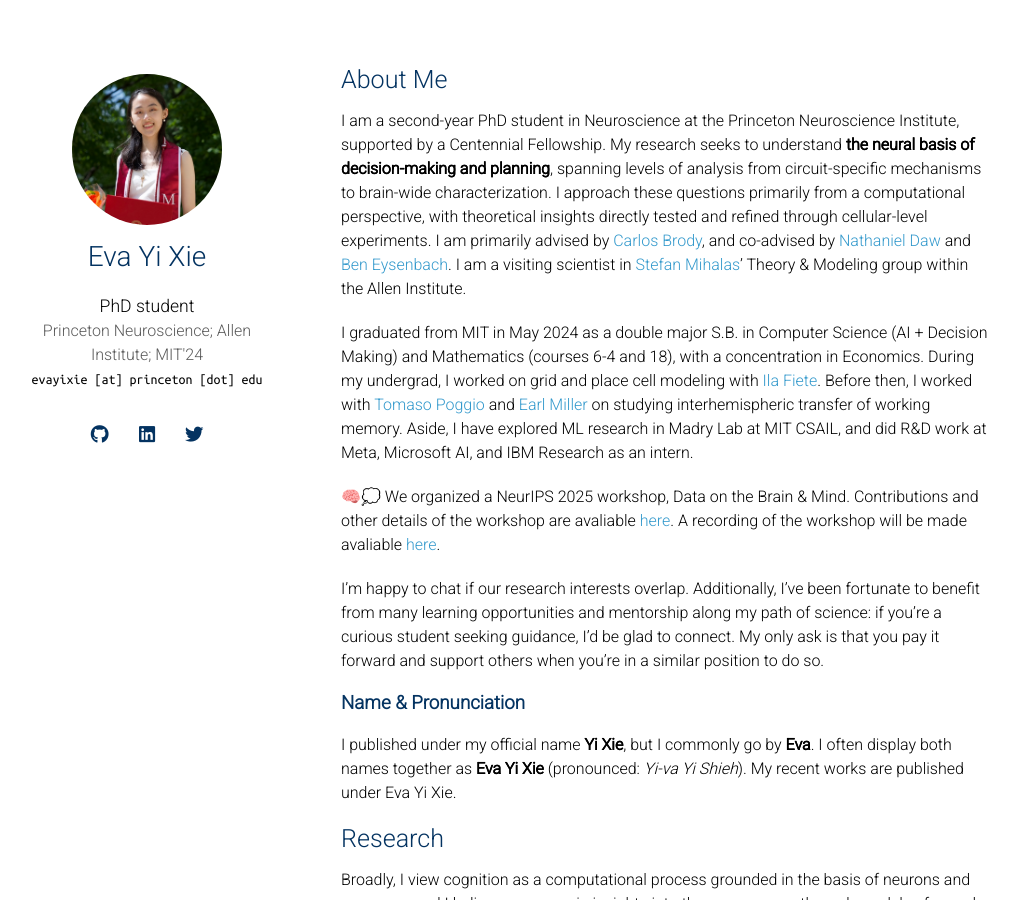
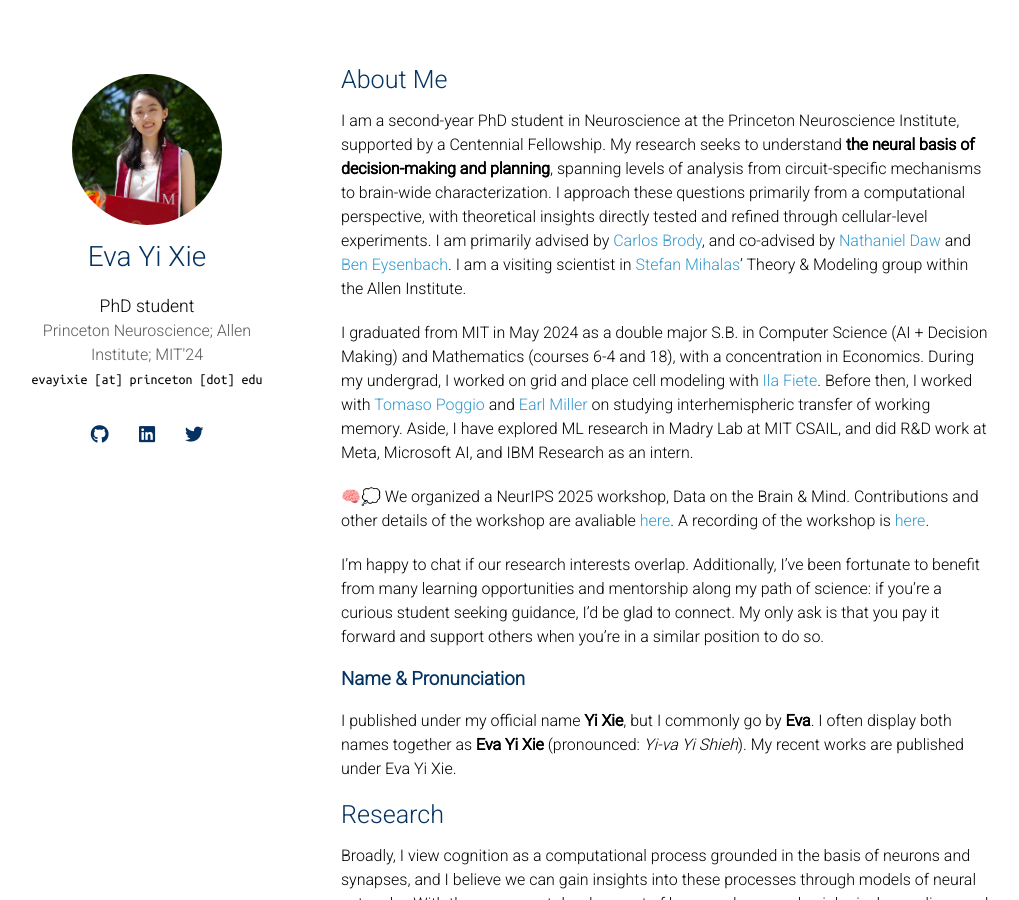
Before and after one commit to minzsiure/minzsiure.github.io, a Jekyll site: the page built from index.md, in a window 1280 px wide and 900 px high. Shown: the whole window, without its empty margins (129-1148 px from the left). Built offline with Jekyll 4.4.1, drawn with Linux system fonts in a browser that asks for light colours; nearby versions of some CDN libraries; a style sheet for code colours, icons or effects is not loaded; our own code applies the rules of GitHub Pages for plain Markdown files.

Commit message:
recording link

```diff
--- a/index.md
+++ b/index.md
@@ -8,7 +8,7 @@ I am a second-year PhD student in Neuroscience at the Princeton Neuroscience Ins
 
  I graduated from MIT in May 2024 as a double major S.B. in Computer Science (AI + Decision Making) and Mathematics (courses 6-4 and 18), with a concentration in Economics. During my undergrad, I worked on grid and place cell modeling with <a href="https://fietelab.mit.edu/people/" target=_blank>Ila Fiete</a>. Before then, I worked with <a href="https://mcgovern.mit.edu/profile/tomaso-poggio/" target=_blank>Tomaso Poggio</a> and <a href="https://ekmillerlab.mit.edu/earl-miller/" target=_blank>Earl Miller</a> on studying interhemispheric transfer of working memory. Aside, I have explored ML research in Madry Lab at MIT CSAIL, and did R&D work at Meta, Microsoft AI, and IBM Research as an intern. <br>
 
-🧠💭 We organized a NeurIPS 2025 workshop, Data on the Brain & Mind. Contributions and other details of the workshop are avaliable <a href="https://data-brain-mind.github.io/" target=_blank>here</a>. A recording of the workshop will be made avaliable <a href="https://neurips.cc/virtual/2025/loc/san-diego/workshop/109557" target=_blank>here</a>.
+🧠💭 We organized a NeurIPS 2025 workshop, Data on the Brain & Mind. Contributions and other details of the workshop are avaliable <a href="https://data-brain-mind.github.io/" target=_blank>here</a>. A recording of the workshop is <a href="https://neurips.cc/virtual/2025/loc/san-diego/workshop/109557" target=_blank>here</a>.
 
 I’m happy to chat if our research interests overlap. Additionally, I’ve been fortunate to benefit from many learning opportunities and mentorship along my path of science: if you’re a curious student seeking guidance, I’d be glad to connect. My only ask is that you pay it forward and support others when you’re in a similar position to do so.
 
```
